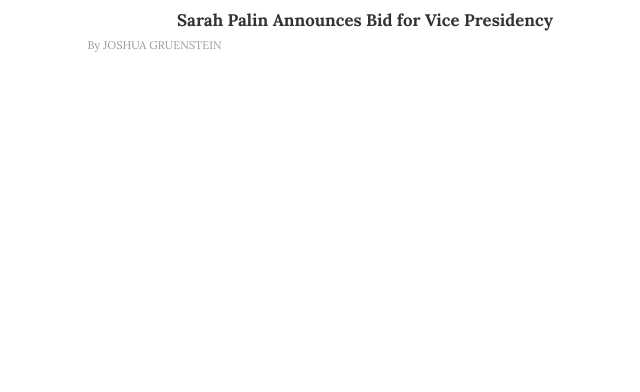
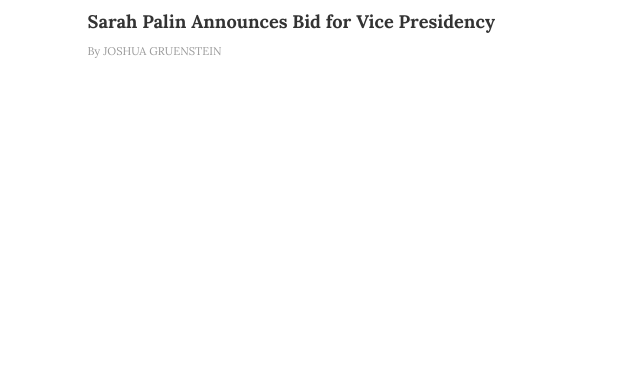
Before and after one commit to HMRecord/website, a PHP site: page / in a window 1280 px wide. Shown: the part 408-800 px from the top of the page, without its empty margins (275-915 px from the left). Run offline with PHP 8.4, Linux system fonts and the light colour scheme.

Commit message:
tweak formatting

```diff
--- a/css/index.css
+++ b/css/index.css
@@ -15,9 +15,14 @@ body {
 
 #articles .heading {
 	font-weight:700;
-	font-size:1.2em;
+	font-size:1.3em;
+	margin-bottom:8px;
 
-	text-align:center;
+	text-align:left;
+}
+
+#articles .heading a, #articles .author a  {
+	color: inherit;
 }
 
 #articles .image {
```
